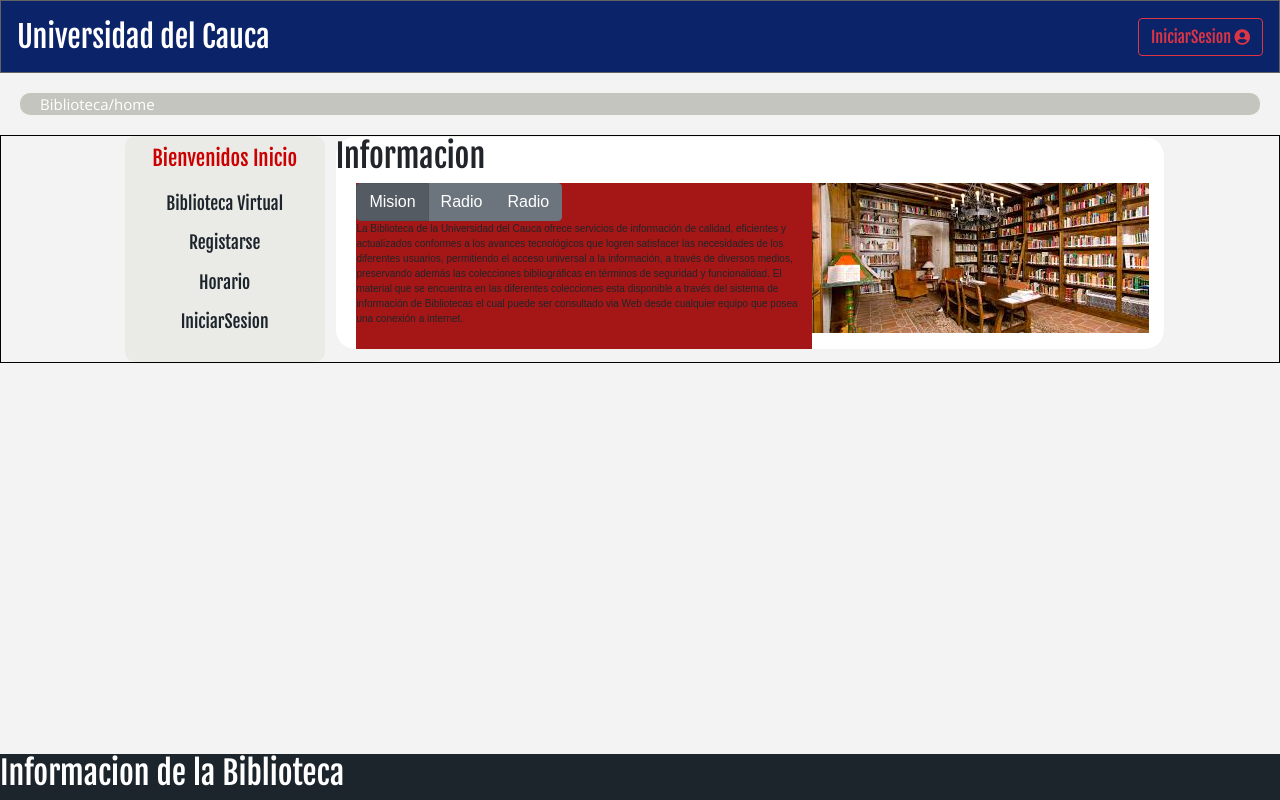
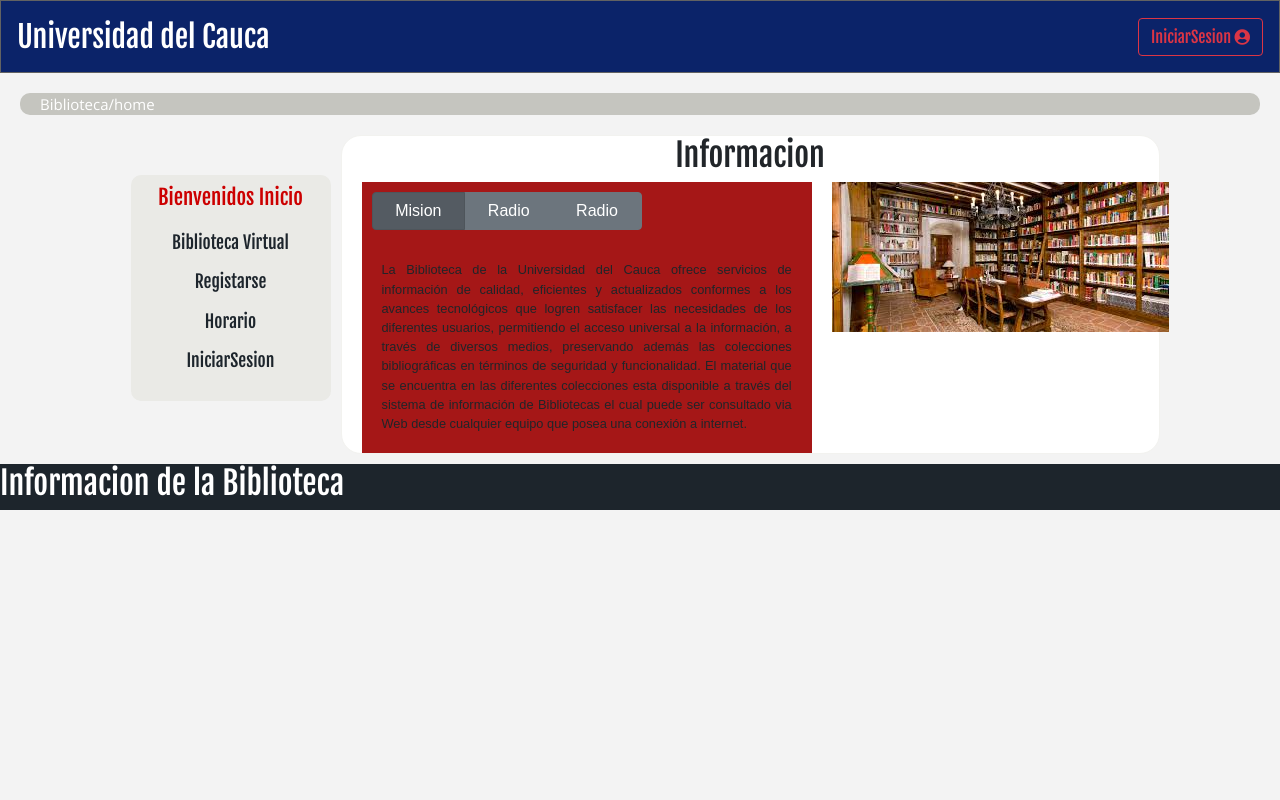
Before and after one commit to rafabelalcazar/biblioteca, a plain HTML site: page index.html in a window 1280 px wide. Drawn offline with nearby package versions, Linux system fonts and the light colour scheme.

Commit message:
acomodar html

```diff
--- a/css/styles.css
+++ b/css/styles.css
@@ -18,6 +18,9 @@ body{
     font-family:  'Source Sans Pro', sans-serif;
     margin: 0px;
     background-color: #f3f3f3;
+    display: flex;
+    flex-direction: column;
+
 }
 
 h1 {
@@ -81,7 +84,7 @@ footer{
     /* position: absolute;  */
     bottom: 0;
     width: 100%;
-    position: absolute;
+    /* position: absolute; */
 
 }
 
@@ -112,7 +115,8 @@ footer{
      justify-content: center;
      flex-wrap: wrap;
      height: 100%;
-     border: 1px solid black;
+     margin: 10px;
+     /* border: 1px solid black; */
 
 
      /* margin: 10% 0% 10% 0%; */
@@ -120,11 +124,13 @@ footer{
 .select{
     /* width: 30%; */
 
-    margin: 0 10px 0px 10px;
+    margin: 40px 10px 0px 10px;
     background-color: #eaeae6;
     border-radius: 10px;
     width: 200px;
     height: 100%;
+    display: flex;
+    flex-direction: column;
 
 
 
@@ -141,6 +147,7 @@ footer{
     font-size: 1.3em;
     text-align: center;
     color: #cc0000;
+
     margin: 10px 0px 10px 0px;
 }
 .btn-group-vertical{
@@ -176,6 +183,9 @@ footer{
     flex-wrap: wrap;
     background: white;
     border-radius: 20px;
+    flex-direction: row;
+    justify-content: center;
+
 
 }
 .info-prinicpal{
@@ -186,19 +196,36 @@ footer{
 }
  .info-biblio{
 
-    width: 55%;
+    width: 60%;
     border: rgb(165, 23, 23);
     background: rgb(165, 23, 23);
+    margin: 0px 20px 0px 20px;
+    display:flex;
+    flex-direction: column;
+    justify-content: center;
+    justify-items: center;
+
+}
+.info-btn-prin{
+    width: 60%;
+    margin: 10px;
+    display: flex;
+    flex-direction: row;
+    justify-content: center;
+    justify-items: center;
 
 }
 .info-bibl-cont{
-    font-size: 10px;
+    font-size: 80%;
+    text-align: justify;
+    margin: 20px;
 
 }
 .info-img{
 
     width: 40%;
     border: rgb(165, 23, 23);
+
 
 }
 
--- a/index.html
+++ b/index.html
@@ -27,6 +27,7 @@
             </button>
         </nav>
     </header>
+    <main>
     <section class="hero">
         <h1>Biblioteca/home</h1>
     </section>
@@ -38,7 +39,7 @@
                 <article class="select-btn">
 
                     <div class="btn-group-vertical">
-                        <a type="button" class="btn btn-select" href="./acceso.html">Biblioteca Virtual</a>
+                        <a type="button" class="btn btn-select" href="./libros.html">Biblioteca Virtual</a>
                         <a type="button" class="btn btn-select " href="./registro.html" >Registarse</a>
                         <a type="button" class="btn btn-select ">Horario</a>
                         <a type="button" class="btn btn-select " href="./" >IniciarSesion</a>
@@ -50,7 +51,7 @@
                 <h2>Informacion</h2>
                 <article class="info-prinicpal">
                     <div class="info-biblio">
-                            <div class="btn-group btn-group-toggle" data-toggle="buttons">
+                            <div class="btn-group btn-group-toggle info-btn-prin" data-toggle="buttons">
                                     <label class="btn btn-secondary active">
                                       <input type="radio" name="options" id="option1" autocomplete="off" checked> Mision
                                     </label>
@@ -83,7 +84,7 @@
             </section>
 
     </section>
-
+</main>
 
     <footer>
         <h2>Informacion de la Biblioteca</h2>
```
